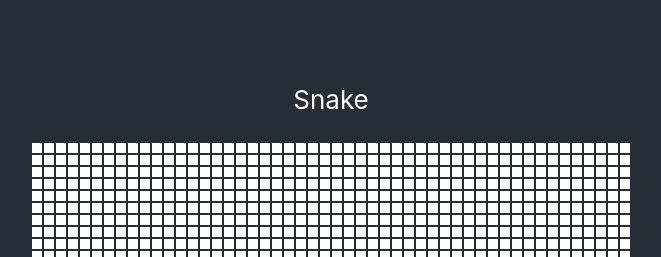
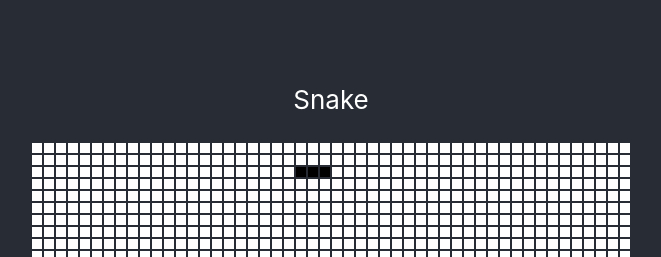
Before and after one commit to jwworth/snake, a React (Create React App) app: page / in a window 1280 px wide. Shown: the top 257 px of the page, without its empty margins (309-970 px from the left). Built offline with nearby package versions, Linux system fonts and the light colour scheme.

Commit message:
Rewrite world to use positional array

```diff
--- a/src/Snake.tsx
+++ b/src/Snake.tsx
@@ -1,44 +1,49 @@
 import React from 'react';
 
 import _chunk from 'lodash/chunk';
+import _range from 'lodash/range';
 
 const ROW_LENGTH = 50;
 
 type StateProps = {
   world: number[];
+  snake: number[];
 };
 
 class Snake extends React.Component<{}, StateProps> {
   state = {
-    world: [...new Array(ROW_LENGTH * ROW_LENGTH)].map(value => 0),
+    world: _range(ROW_LENGTH * ROW_LENGTH),
+    snake: [122, 123, 124],
   };
 
   render() {
+    const { world, snake } = this.state;
     return (
       <table>
-        {_chunk(this.state.world, ROW_LENGTH).map((row, index) => (
-          <TableRow key={index} row={row} />
+        {_chunk(world, ROW_LENGTH).map((row, index) => (
+          <TableRow key={index} row={row} snake={snake} />
         ))}
       </table>
     );
   }
 }
 
-const TableRow = ({ row }: { row: number[] }) => {
+const TableRow = ({ row, snake }: { row: number[]; snake: number[] }) => {
   return (
     <tr>
-      {row.map((cellValue, index) => {
-        return <Cell key={index} value={cellValue} />;
+      {row.map(cellIndex => {
+        return <Cell key={cellIndex} position={cellIndex} snake={snake} />;
       })}
     </tr>
   );
 };
 
-const Cell = ({ value }: { value: number }) => {
-  const color = (value: number) => (value === 1 ? '#000' : '#fff');
+const Cell = ({ position, snake }: { position: number; snake: number[] }) => {
+  const color = (position: number) =>
+    snake.indexOf(position) !== -1 ? '#000' : '#fff';
   return (
     <td
-      style={{ width: '0.5rem', height: '0.5rem', background: color(value) }}
+      style={{ width: '0.5rem', height: '0.5rem', background: color(position) }}
     />
   );
 };
```
